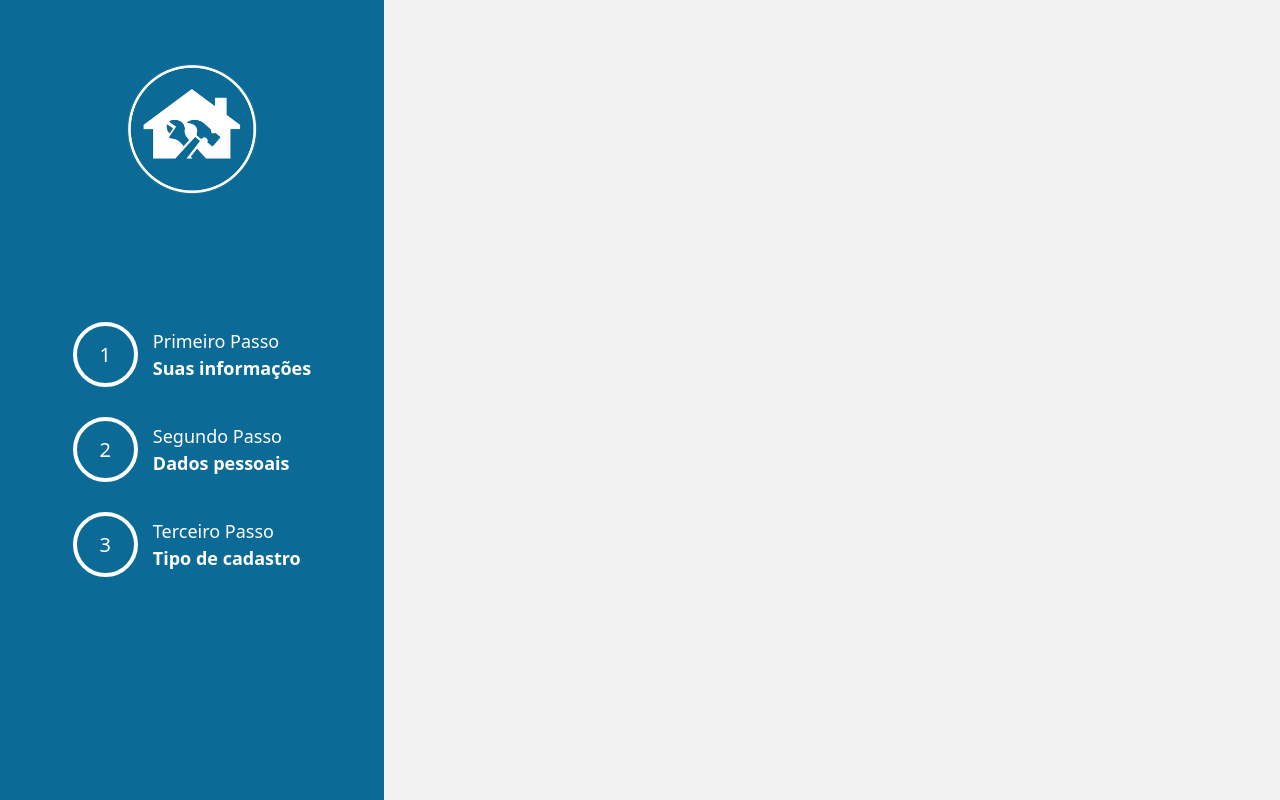
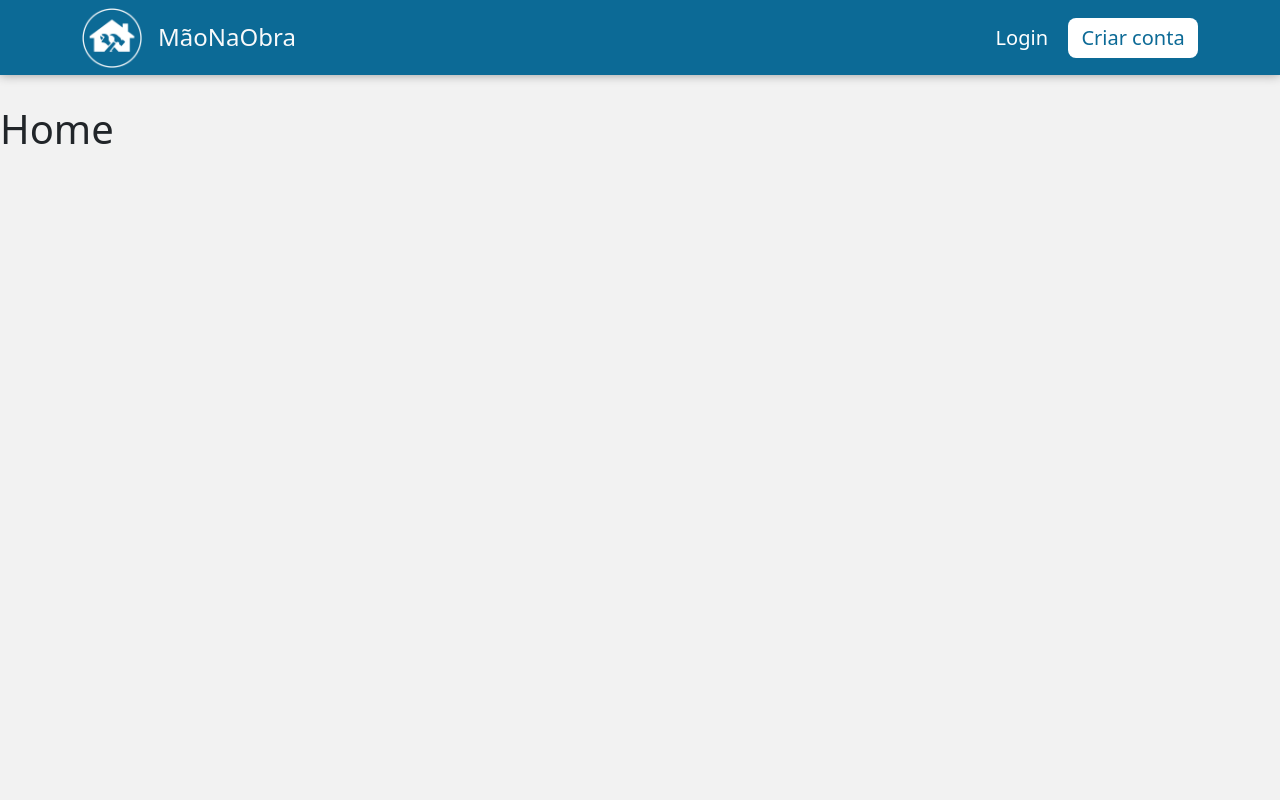
Before and after one commit to MaoNaObraa/MaoNaObra, a React (Vite) app: page / in a window 1280 px wide. Built offline with nearby package versions, Linux system fonts and the light colour scheme.

Commit message:
feat: multi-step cadastro route configuration

```diff
--- a/src/App.jsx
+++ b/src/App.jsx
@@ -1,27 +1,39 @@
 import './App.css'
 import Navigation from './components/navigation/Navigation';
-import {BrowserRouter, Switch, Route} from "react-router-dom";
+import { BrowserRouter, Switch, Route } from "react-router-dom";
 import Home from './pages/Home/Home';
 import Cadastro from './pages/Cadastro/Cadastro';
+import NavegationCadastro from './components/Cadastro-components/navegation-cadastro/NavegationCadastro';
+import SuasInformacoes from './components/Cadastro-components/SuasInformacoes/SuasInformacoes';
+import DadosPessoais from './components/Cadastro-components/dados-pessoais/DadosPessoais';
+import TipoCadastro from './components/Cadastro-components/tipo-cadastro/TipoCadastro';
 
 
 function App() {
   return (
     <>
 
-      <Cadastro />
 
-        {/* <Navigation />
-          <BrowserRouter>
+      <BrowserRouter>
 
-            <Switch>
+        <div>
+          <Route path="/cadastro">
+            <Cadastro />
+          </Route>
 
-              <Route path='/'exact>
-                <Home />
-              </Route>
+          {/* Componente Navigation aparece somente na rota inicial '/' */}
+          <Route path="/" exact>
+            <Navigation />
+          </Route>
 
-            </Switch>
-          </BrowserRouter> */}
+          {/* Rota para outras páginas que não cadastro */}
+          <Switch>
+            <Route path="/" exact>
+              <Home />
+            </Route>
+          </Switch>
+        </div>
+      </BrowserRouter>
     </>
   )
 }
--- a/src/components/Cadastro-components/navegation-cadastro/NavegationCadastro.jsx
+++ b/src/components/Cadastro-components/navegation-cadastro/NavegationCadastro.jsx
@@ -1,35 +1,36 @@
 import './NavegationCadastro.css'
+import { NavLink } from 'react-router-dom';
 
 
 function NavegationCadastro() {
     return (
         <div id='side-bar' className='d-flex align-items-center flex-column justify-content-around'>
             <div id='logo-box'>
-                <img src="logo.png" alt="" width={130} />
+                <img src="./logo.png" alt="" width={130} />
             </div>
 
             <div id='navegation-box'>
-                <a href="/suasInformacoes">
-                <li>
-                    <div className='step-number' id='1'>1</div>
-                    <div className='step-info'><div className='step-info-number'>Primeiro Passo</div>Suas informações</div>
-                </li>
-                </a>
+                <NavLink to="/cadastro/suasInformacoes">
+                    <li>
+                        <div className='step-number' id='1'>1</div>
+                        <div className='step-info'><div className='step-info-number'>Primeiro Passo</div>Suas informações</div>
+                    </li>
+                </NavLink>
 
-                <a href="/dadosPessoais">
+                <NavLink to="/cadastro/dadosPessoais">
                 <li>
                     <div className='step-number'>2</div>
                     <div className='step-info'><div className='step-info-number'>Segundo Passo</div>Dados pessoais</div>
                 </li>
-                </a>
+                </NavLink>
 
 
-                <a href="/TipoCadastro">
+                <NavLink to="/cadastro/TipoCadastro">
                 <li>
                     <div className='step-number'>3</div>
                     <div className='step-info'><div className='step-info-number'>Terceiro Passo</div>Tipo de cadastro</div>
                 </li>
-                </a>
+                </NavLink>
             </div>
             <div></div>
         </div>
--- a/src/components/navigation/Navigation.jsx
+++ b/src/components/navigation/Navigation.jsx
@@ -1,4 +1,5 @@
 import './navigation.css'
+import { Link } from 'react-router-dom/cjs/react-router-dom';
 
 const Navigation = () => {
     return (
@@ -13,7 +14,7 @@ const Navigation = () => {
 
                 <div className='d-flex align-items-center justify-content-center'>
                     <a href="/login" id='login'>Login</a>
-                    <a href="#" id='cadastro'>Criar conta</a>
+                    <Link to="/cadastro/suasInformacoes" id='cadastro'>Criar conta</Link>
                 </div>
             </div>
         </nav>
--- a/src/pages/Cadastro/Cadastro.jsx
+++ b/src/pages/Cadastro/Cadastro.jsx
@@ -1,36 +1,26 @@
 import './cadastro.css'
 import NavegationCadastro from '../../components/Cadastro-components/navegation-cadastro/NavegationCadastro'
-import {BrowserRouter, Switch, Route} from "react-router-dom";
+import { useRouteMatch, Switch, Route } from "react-router-dom";
 import SuasInformacoes from '../../components/Cadastro-components/SuasInformacoes/SuasInformacoes'
 import DadosPessoais from '../../components/Cadastro-components/dados-pessoais/DadosPessoais';
 import TipoCadastro from '../../components/Cadastro-components/tipo-cadastro/TipoCadastro';
 
 const Cadastro = () => {
+
+    let { path } = useRouteMatch();
     return (
         <>
-
             <div className='d-flex'>
                 <NavegationCadastro />
-            <BrowserRouter>
-
-                <Switch>
-
-                    <Route path='/suasInformacoes' exact>
+                <Route path="/cadastro/suasInformacoes" exact>
                     <SuasInformacoes />
                 </Route>
-
-                    <Route path='/dadosPessoais' exact>
+                <Route path="/cadastro/dadosPessoais" exact>
                     <DadosPessoais />
                 </Route>
-
-                    <Route path='/TipoCadastro' exact>
+                <Route path="/cadastro/TipoCadastro" exact>
                     <TipoCadastro />
                 </Route>
-
-
-
-                </Switch>
-            </BrowserRouter>
             </div>
         </>
     );
--- a/src/pages/Cadastro/cadastro.css
+++ b/src/pages/Cadastro/cadastro.css
@@ -1,19 +1,3 @@
-* {
-    margin: 0;
-    padding: 0;
-}
-
-.container {
-    display: flex;
-    max-width: 100%;
-    min-height: 100vh;
-    flex-wrap: wrap;
-}
-
-img {
-    display: block;
-    max-width: 100%;
-}
 /* Estilos da sidebar */
 
 .sidebar {
```
Lines whose indentation alone changed are shown as unchanged.
